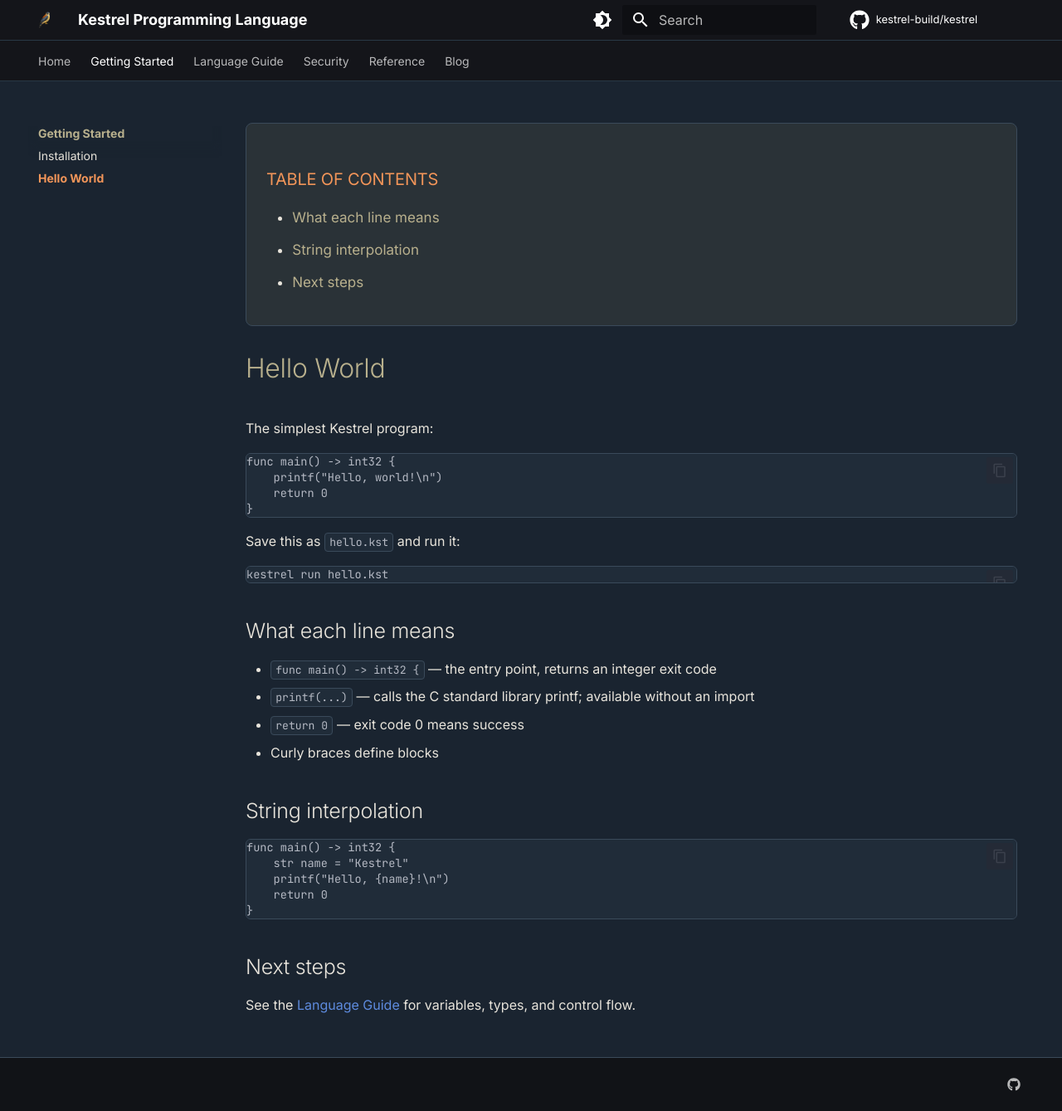
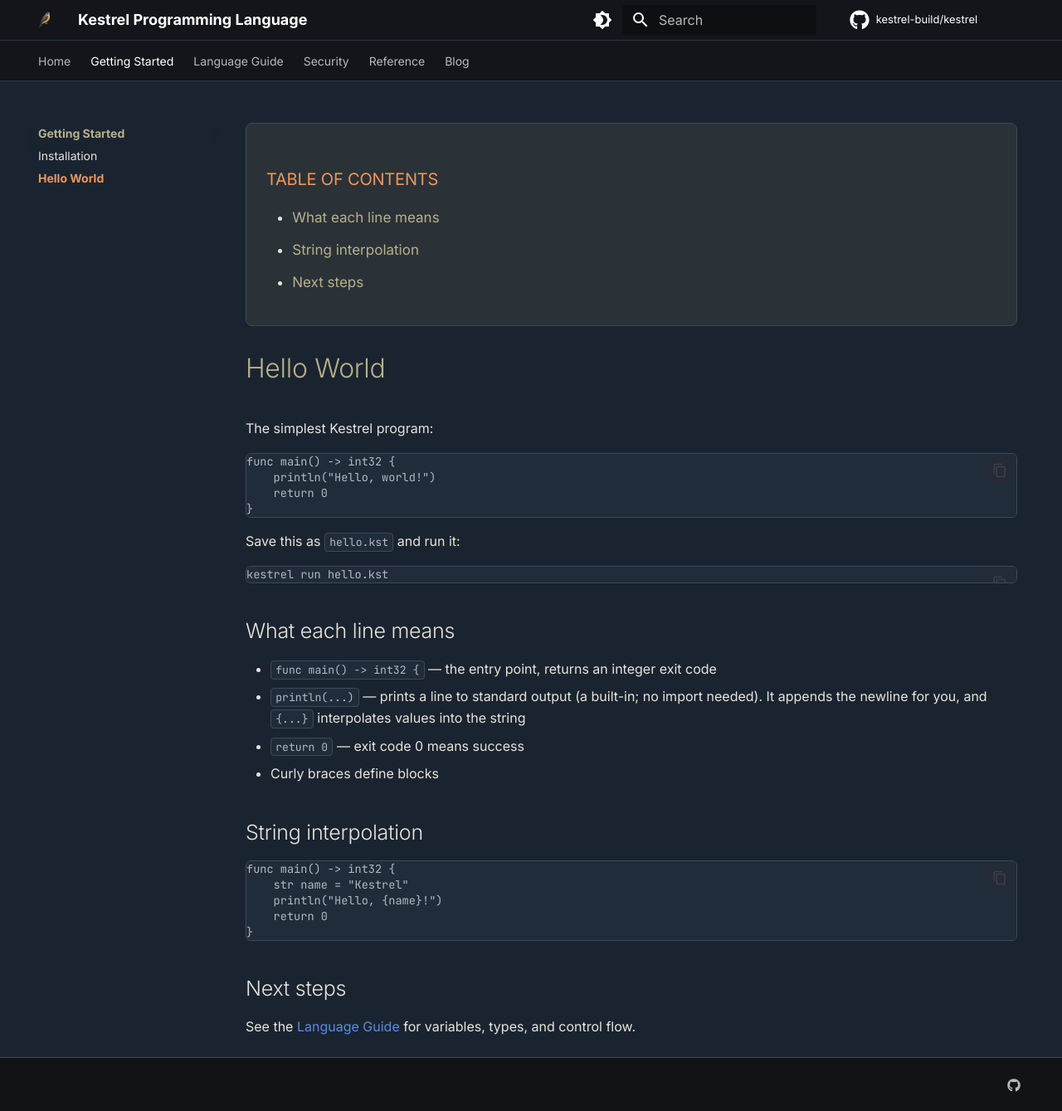
Before and after one commit to kestrel-build/kestrel-build.github.io, an MkDocs documentation site: the page built from docs/hello-world.md, in a window 1280 px wide and 1339 px high. Shown: the whole window at 83% size. Built offline with MkDocs 1.6.1 and Material for MkDocs 9.7.7, drawn with Linux system fonts in a browser that asks for light colours; comment, search, counter and statistics services are not loaded.

````diff
--- a/docs/hello-world.md
+++ b/docs/hello-world.md
@@ -4,7 +4,7 @@ The simplest Kestrel program:
 
 ```kestrel
 func main() -> int32 {
-    printf("Hello, world!\n")
+    println("Hello, world!")
     return 0
 }
 ```
@@ -18,7 +18,8 @@ kestrel run hello.kst
 ## What each line means
 
 - `func main() -> int32 {` — the entry point, returns an integer exit code
-- `printf(...)` — calls the C standard library printf; available without an import
+- `println(...)` — prints a line to standard output (a built-in; no import needed).
+  It appends the newline for you, and `{...}` interpolates values into the string
 - `return 0` — exit code 0 means success
 - Curly braces define blocks
 
@@ -27,7 +28,7 @@ kestrel run hello.kst
 ```kestrel
 func main() -> int32 {
     str name = "Kestrel"
-    printf("Hello, {name}!\n")
+    println("Hello, {name}!")
     return 0
 }
 ```
````
Also changed, not shown: docs/index.md (+3 -3 lines).
